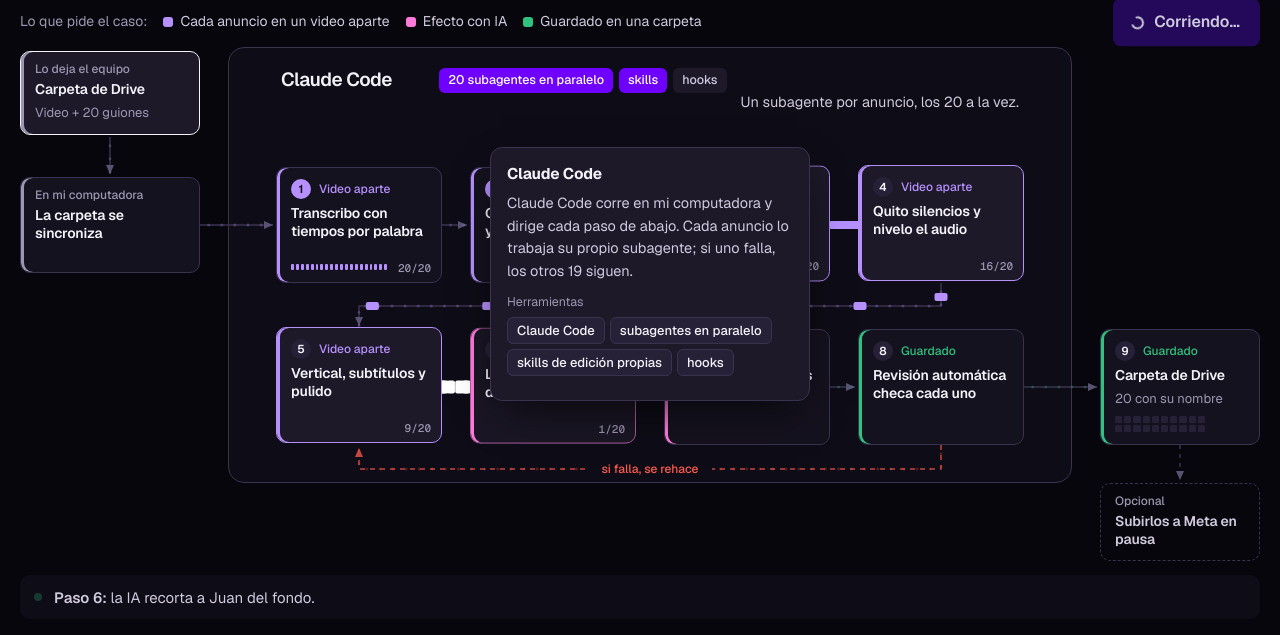
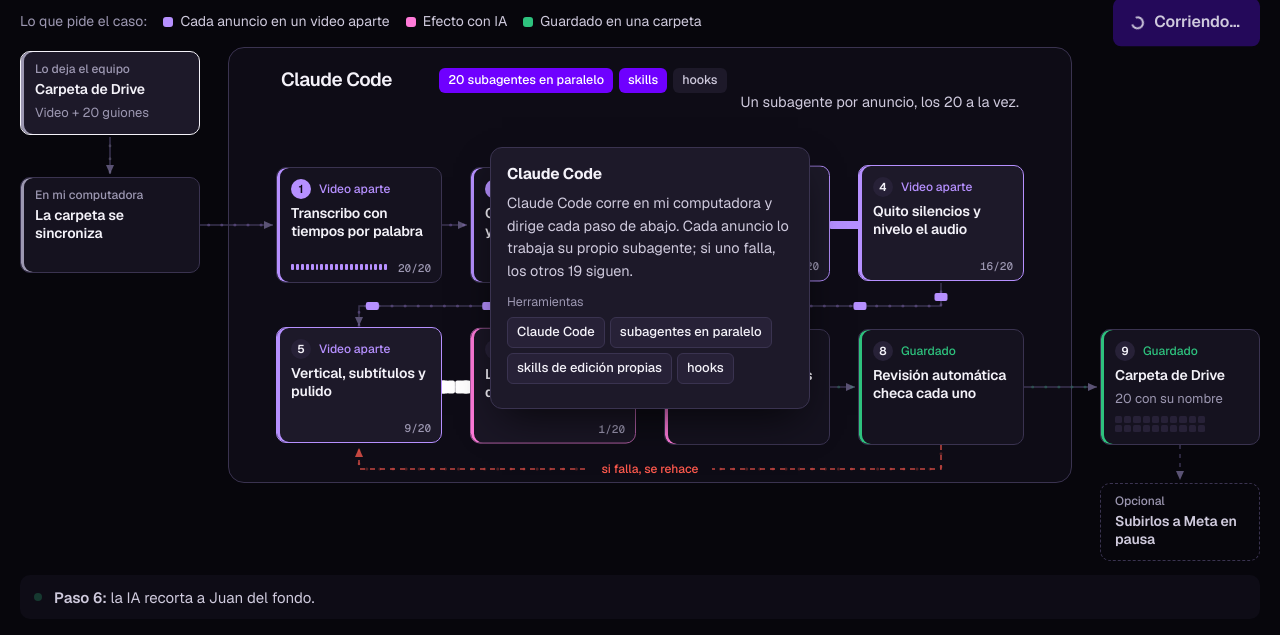
Before and after one commit to luiscordova-dev/luiscordova-dev.github.io, a plain HTML site: page pipeline/index.html in a window 1280 px wide. Both pictures are taken after a click on the button 650 px from the left and 260 px from the top of the page. Shown: the part 165-800 px from the top of the page. Drawn offline with nearby package versions, Linux system fonts and the light colour scheme.

Commit message:
Etiquetas que no se salen del recuadro; en celular se ve completo al abrir

```diff
--- a/pipeline/index.html
+++ b/pipeline/index.html
@@ -130,7 +130,7 @@
 .more p{margin:0 0 10px}
 .more .h{display:block;font-size:12.5px;color:var(--ink-3);margin:0 0 6px}
 .tools{display:flex;flex-wrap:wrap;gap:5px;margin:0 0 10px}
-.tool{font:500 13px/1 var(--sans);padding:6px 9px;border-radius:6px;background:var(--s4);border:1px solid var(--line-2);color:var(--ink);white-space:nowrap}
+.tool{font:500 13px/1.3 var(--sans);padding:6px 9px;border-radius:6px;background:var(--s4);border:1px solid var(--line-2);color:var(--ink);white-space:normal;max-width:100%;overflow-wrap:anywhere}
 .tool.s{border-color:var(--violet-h);color:var(--c-video);background:transparent}
 .tool.k{background:var(--ink);border-color:var(--ink);color:var(--canvas)}
 
@@ -665,7 +665,7 @@
   if(document.fonts && document.fonts.ready) document.fonts.ready.then(layout);
   window.addEventListener('load',layout);
 
-  if(reduced()) finalState();
+  if(reduced() || window.innerWidth<720) finalState();
   else setTimeout(function(){ if(!R.clips) run(); },1100);
 
   /* ---------- pausa ---------- */
```
